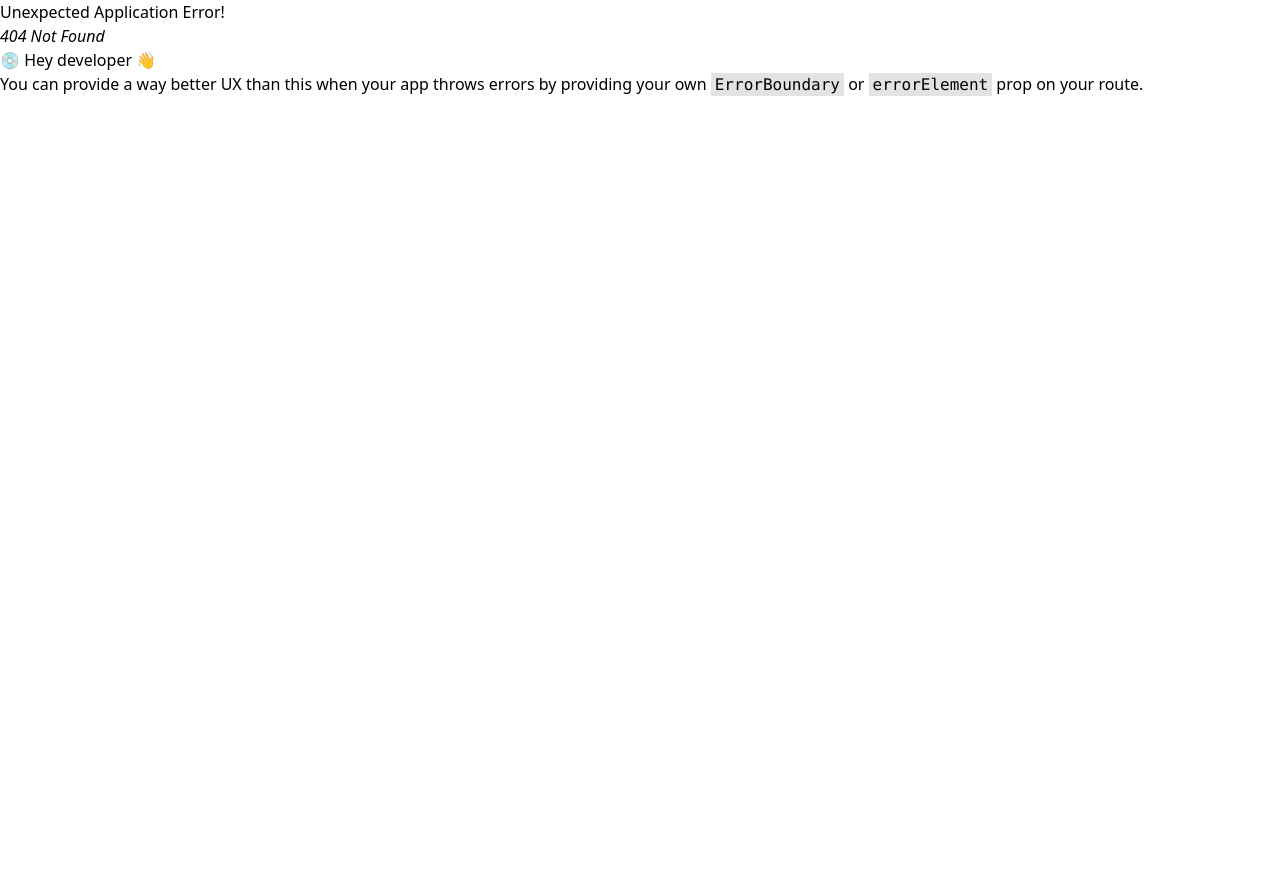
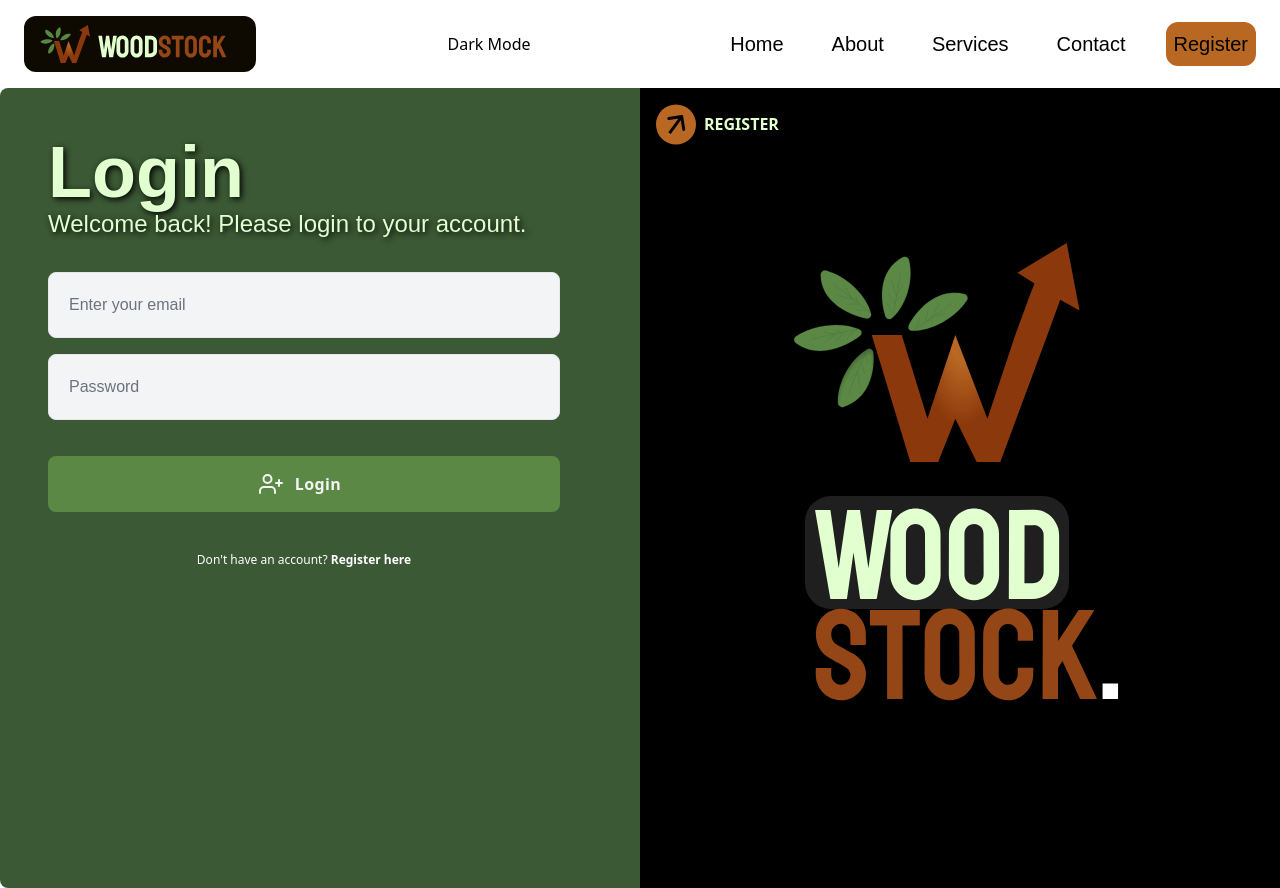
Before and after one commit to patuyyy/woodstock, a React (Vite) app in the folder woodstock-fe/: page /login in a window 1280 px wide. Before the commit this address had no page. Before the commit the page ends 800 px from the top, so only its background shows below. Built offline with nearby package versions, Linux system fonts and the light colour scheme; a web font is replaced by a local one.

Commit message:
Merge punya odi: Add Login dan marketplace

```diff
--- a/woodstock-fe/src/main.jsx
+++ b/woodstock-fe/src/main.jsx
@@ -4,6 +4,7 @@ import App from './App.jsx';
 import './index.css';
 import { createBrowserRouter, RouterProvider } from "react-router-dom";
 import Register from './pages/Register.jsx';
+import Login from './pages/Login.jsx';
 
 
 // Create a root element
@@ -16,6 +17,10 @@ const router = createBrowserRouter([
     path: "register",
     element: <Register/>
   },
+  {
+    path: "login",
+    element: <Login/>
+  },
 ]);
 
 ReactDOM.createRoot(document.getElementById("root")).render(
--- /dev/null
+++ b/woodstock-fe/src/pages/Login.jsx
@@ -0,0 +1,87 @@
+import React from 'react';
+import Navbar from '../components/Navbar';
+import WoodStockLogo from '../assets/WoodStockLogo';
+
+const Login = () => {
+  return (
+    <div>
+      <Navbar />
+
+      <div className="min-h-screen bg-darkGreen sm:rounded-lg flex justify-center flex-1">
+        <div className="lg:w-1/2 xl:w-1/2 p-6 sm:p-12">
+          <div className="flex flex-col items-start">
+            <div className="text-left">
+              <h1
+                className="text-4xl xl:text-7xl font-bold font-title text-lightGreen"
+                style={{ textShadow: '2px 2px 6px rgba(0, 0, 0, 1)' }}
+              >
+                Login
+              </h1>
+
+              <p
+                className="text-2xl xl:text-2xl font-title text-lightGreen"
+                style={{ textShadow: '2px 2px 6px rgba(0, 0, 0, 1)' }}
+              >
+                Welcome back! Please login to your account.
+              </p>
+            </div>
+            <div className="w-full flex-1 mt-8">
+              <div className="max-w-xs lg:max-w-lg flex flex-col gap-4">
+                <input
+                  className="w-full font-title px-5 py-4 lg:py-5 rounded-lg font-medium bg-gray-100 border border-gray-200 placeholder-gray-500 text-sm lg:text-base focus:outline-none focus:border-gray-400 focus:bg-white"
+                  type="email"
+                  placeholder="Enter your email"
+                />
+                <input
+                  className="w-full font-title px-5 py-4 lg:py-5 rounded-lg font-medium bg-gray-100 border border-gray-200 placeholder-gray-500 text-sm lg:text-base focus:outline-none focus:border-gray-400 focus:bg-white"
+                  type="password"
+                  placeholder="Password"
+                />
+                <button className="mt-5 tracking-wide font-semibold bg-leafGreen text-gray-100 w-full lg:min-w-fi py-4 rounded-lg hover:bg-indigo-700 transition-all duration-300 ease-in-out flex items-center justify-center focus:shadow-outline focus:outline-none">
+                  <svg
+                    className="w-6 h-6 -ml-2"
+                    fill="none"
+                    stroke="currentColor"
+                    strokeWidth="2"
+                    strokeLinecap="round"
+                    strokeLinejoin="round"
+                    viewBox="0 0 24 24"
+                  >
+                    <path d="M16 21v-2a4 4 0 00-4-4H5a4 4 0 00-4 4v2" />
+                    <circle cx="8.5" cy="7" r="4" />
+                    <path d="M20 8v6M23 11h-6" />
+                  </svg>
+                  <span className="ml-3">Login</span>
+                </button>
+                <p className="mt-6 text-xs text-white text-center">
+                  Don't have an account?{" "}
+                  <a href="/register">
+                    <span className="text-white font-semibold">Register here</span>
+                  </a>
+                </p>
+              </div>
+            </div>
+          </div>
+        </div>
+
+        <div className="flex-1 bg-black text-center text-white relative hidden md:flex">
+          <a href="/register" className="absolute top-4 left-4 flex items-center gap-2 text-lightGreen font-bold">
+            <div className="w-10 h-10 flex items-center justify-center">
+              <svg width="55" height="55" viewBox="0 0 55 55" fill="none" xmlns="http://www.w3.org/2000/svg">
+                <circle cx="27.5" cy="27.5" r="27.5" fill="#B86822"/>
+                <path d="M37.388 16.2404C37.2207 15.1486 36.1999 14.3991 35.1081 14.5665L17.3159 17.2938C16.2241 17.4612 15.4747 18.4819 15.642 19.5737C15.8094 20.6655 16.8302 21.415 17.922 21.2476L33.7373 18.8234L36.1615 34.6386C36.3289 35.7305 37.3496 36.4799 38.4415 36.3125C39.5333 36.1452 40.2827 35.1244 40.1153 34.0326L37.388 16.2404ZM20.201 40.6402L37.0233 17.727L33.799 15.3598L16.9767 38.2729L20.201 40.6402Z" fill="black"/>
+              </svg>
+            </div>
+            REGISTER
+          </a>
+
+          <div className="m-12 xl:m-16 w-full bg-contain bg-center flex items-center justify-center bg-no-repeat">
+            <WoodStockLogo/>
+          </div>
+        </div>
+      </div>
+    </div>
+  );
+};
+
+export default Login;
--- /dev/null
+++ b/woodstock-fe/src/pages/Marketplace.jsx
@@ -0,0 +1,56 @@
+import React from 'react';
+//import NavbarB from '../components/NavbarB'; // Import Navbar2
+
+// Marketplace Component
+const Marketplace = () => {
+  return (
+    <div className="flex flex-col min-h-screen bg-gray-100">
+      {/* Navbar2 */}
+
+      {/* Main content */}
+      <div className="flex flex-1">
+        {/* Sidebar */}
+        <aside className="bg-lightGreen w-1/5 p-4">
+          <h2 className="font-bold text-lightBrown">Categories</h2>
+          {/* Add category links or list items here */}
+        </aside>
+
+        {/* Product content */}
+        <main className="flex-grow bg-beigeGreen p-6">
+          <h2 className="text-3xl font-bold mb-4">
+            Welcome to <span className="text-pastelYellow">Wood</span><span className="text-darkWood">Stock</span>
+          </h2>
+          <p className="text-lg mb-6">How can we help you today?</p>
+
+          <div className="flex justify-between mb-4">
+            <h3 className="font-semibold">Product Growth</h3>
+            <h3 className="font-semibold">Product Cart</h3>
+          </div>
+
+          {/* Dynamic Product Grid (Empty for now) */}
+          <div className="grid grid-cols-3 gap-4">
+            {/* No products, but the grid layout remains */}
+            <div className="bg-green-200 h-32 rounded-lg flex flex-col items-center p-2">
+              <div className="w-full h-16 object-cover rounded-md mb-2 bg-gray-300"></div>
+              <h4 className="font-bold text-center">No Products Available</h4>
+              <p className="text-sm text-center">Please check back later.</p>
+            </div>
+            {/* Repeat similar blocks as placeholders */}
+            <div className="bg-green-200 h-32 rounded-lg flex flex-col items-center p-2">
+              <div className="w-full h-16 object-cover rounded-md mb-2 bg-gray-300"></div>
+              <h4 className="font-bold text-center">No Products Available</h4>
+              <p className="text-sm text-center">Please check back later.</p>
+            </div>
+            <div className="bg-green-200 h-32 rounded-lg flex flex-col items-center p-2">
+              <div className="w-full h-16 object-cover rounded-md mb-2 bg-gray-300"></div>
+              <h4 className="font-bold text-center">No Products Available</h4>
+              <p className="text-sm text-center">Please check back later.</p>
+            </div>
+          </div>
+        </main>
+      </div>
+    </div>
+  );
+};
+
+export default Marketplace;
```
